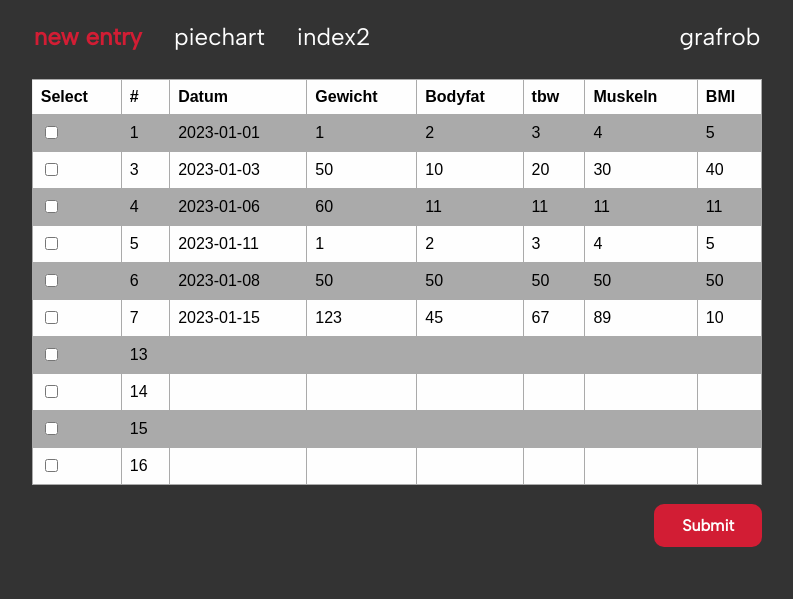
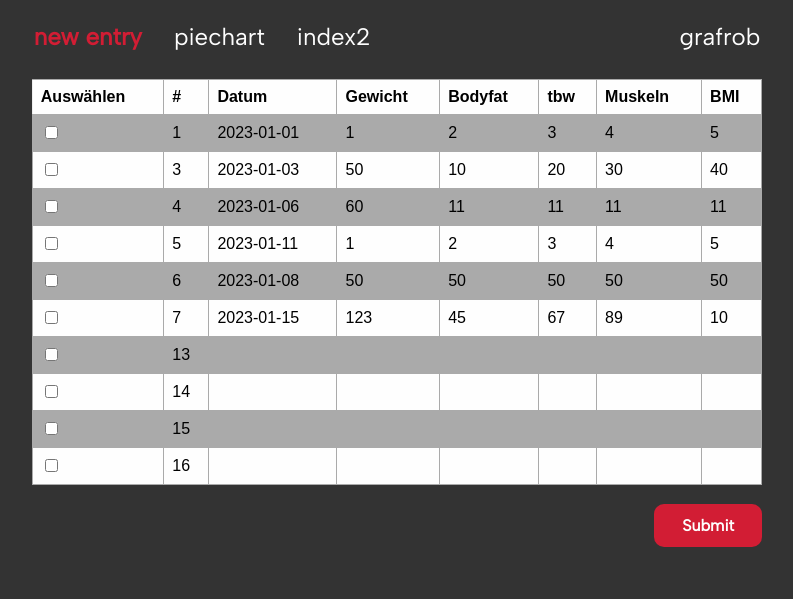
Before and after one commit to sn1perm0nkey/pro2, a Flask app: page /index2 in a window 1280 px wide. Shown: the top 599 px of the page, without its empty margins (243-1036 px from the left). Run offline with Flask 2, Linux system fonts and the light colour scheme.

Commit message:
frontend

```diff
--- a/hello_world/templates/index2.html
+++ b/hello_world/templates/index2.html
@@ -11,7 +11,7 @@
     <form method="POST">
     <table>
       <tr>
-        <th style="border-left: 1px solid #eee;" class="align-middle">Select</th>
+        <th style="border-left: 1px solid #eee;" class="align-middle">Auswählen</th>
         <th>#</th>
         <th>Datum</th>
         <th>Gewicht</th>
```
